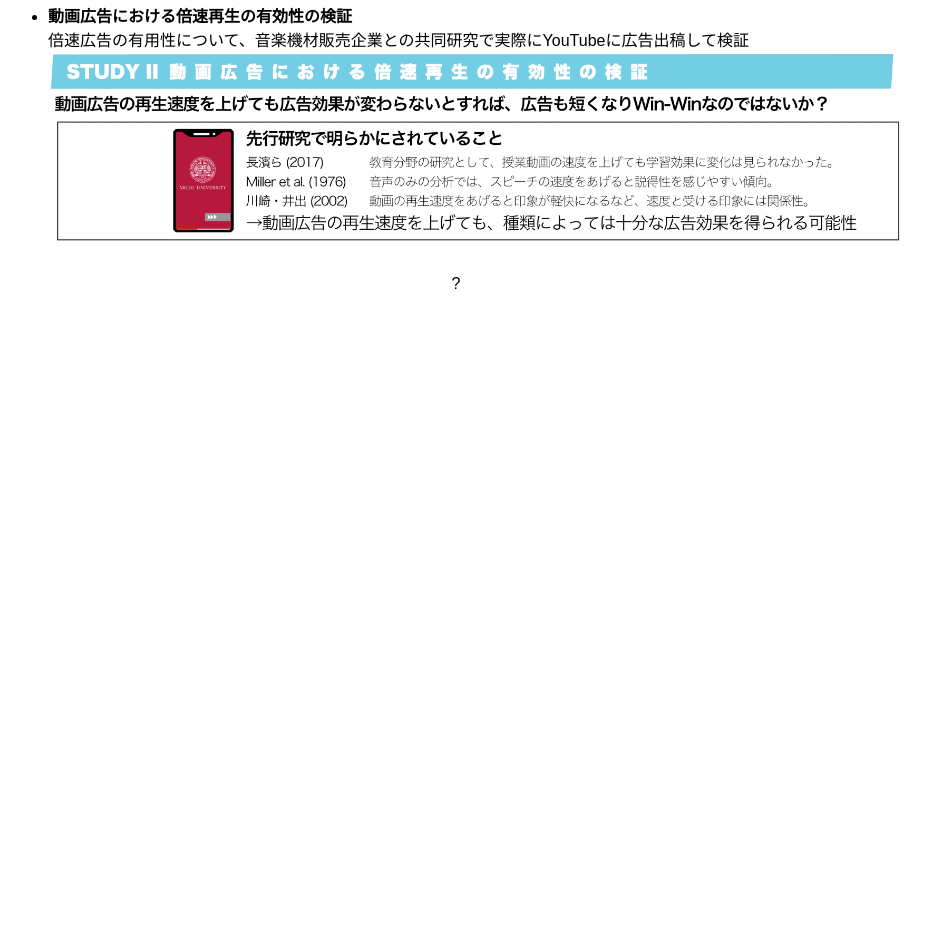
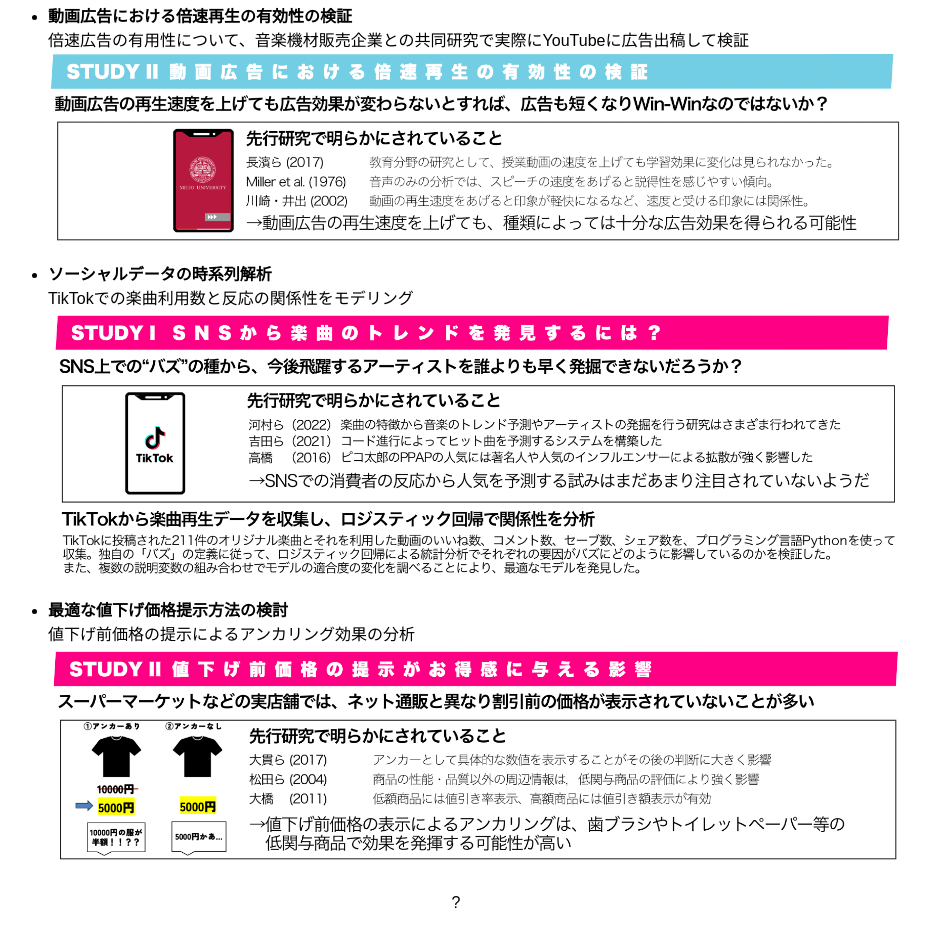
Before and after one commit to jniimi/jniimi.github.io, a plain HTML site: page seminar.html in a window 1280 px wide. Shown: the part 971-1913 px from the top of the page, without its empty margins (184-1115 px from the left). Before the commit the page ends 1294 px from the top, so only its background shows below. Drawn offline with Linux system fonts and the light colour scheme.

Commit message:
Update seminar studies

```diff
--- a/seminar.html
+++ b/seminar.html
@@ -57,6 +57,16 @@
             <div class="item_citation">倍速広告の有用性について、音楽機材販売企業との共同研究で実際にYouTubeに広告出稿して検証</div>
             <a href="img/study2.png" target="_blank"><img src="img/study2.png" width="100%"></a>
         </li>
+        <li class="item">
+            <div class="item_desc">ソーシャルデータの時系列解析</div>
+            <div class="item_citation">TikTokでの楽曲利用数と反応の関係性をモデリング</div>
+            <a href="img/study3.png" target="_blank"><img src="img/study3.png" width="100%"></a>
+        </li>
+        <li class="item">
+            <div class="item_desc">最適な値下げ価格提示方法の検討</div>
+            <div class="item_citation">値下げ前価格の提示によるアンカリング効果の分析</div>
+            <a href="img/study4.png" target="_blank"><img src="img/study4.png" width="100%"></a>
+        </li>
     </ul>
 
     <button id="theme-toggle" class="btn">?</button>
```
Also changed, not shown: img/study3.png (added), img/study4.png (added).
